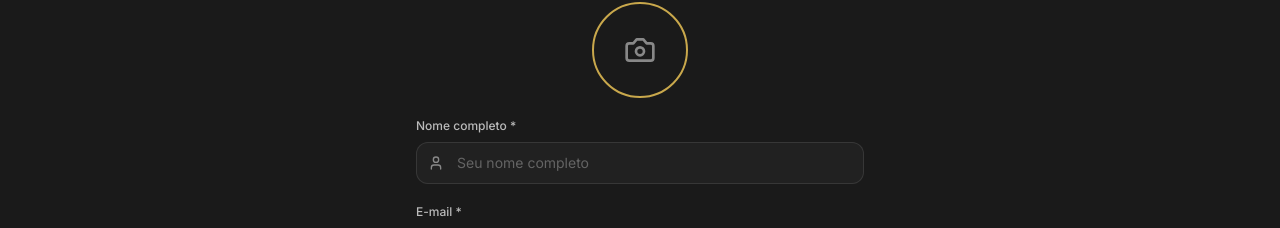
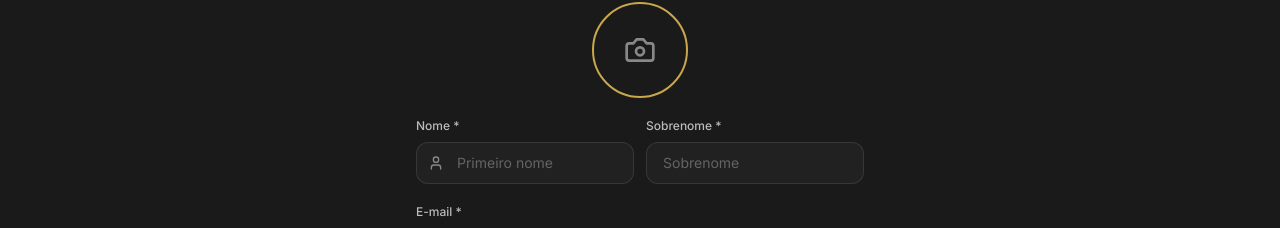
Before and after one commit to Brunotg09/AR_Consertos, a Next.js app: page /cadastro in a window 1280 px wide. Shown: the part 305-533 px from the top of the page. Built offline with nearby package versions, Linux system fonts and the light colour scheme; no server answers.

Commit message:
feat: split name into Nome/Sobrenome on registration

```diff
--- a/app/cadastro/page.tsx
+++ b/app/cadastro/page.tsx
@@ -50,7 +50,8 @@ function passwordStrength(pw: string) {
 export default function CadastroPage() {
   const router = useRouter();
 
-  const [fullName, setFullName] = useState("");
+  const [firstName, setFirstName] = useState("");
+  const [lastName, setLastName] = useState("");
   const [email, setEmail] = useState("");
   const [phone, setPhone] = useState("");
   const [birthDate, setBirthDate] = useState("");
@@ -103,10 +104,16 @@ export default function CadastroPage() {
     reader.readAsDataURL(file);
   };
 
+  const fullName = `${firstName} ${lastName}`.trim();
+
   const handleSubmit = async (e: React.FormEvent) => {
     e.preventDefault();
     setError("");
 
+    if (!firstName.trim() || !lastName.trim()) {
+      setError("Preencha nome e sobrenome.");
+      return;
+    }
     if (password.length < 8) {
       setError("A senha deve ter pelo menos 8 caracteres.");
       return;
@@ -291,17 +298,31 @@ export default function CadastroPage() {
         </div>
 
         {/* Nome */}
+        <div className="grid grid-cols-2 gap-3">
           <div>
-          <label className="mb-2 block text-xs font-medium text-white/70">Nome completo *</label>
+            <label className="mb-2 block text-xs font-medium text-white/70">Nome *</label>
             <div className="relative">
               <User className="absolute left-3 top-1/2 h-4 w-4 -translate-y-1/2" style={{ color: "#888888" }} />
               <input
                 required
-              value={fullName}
-              onChange={(e) => setFullName(e.target.value)}
+                value={firstName}
+                onChange={(e) => setFirstName(e.target.value)}
                 className="w-full rounded-xl border border-white/10 bg-white/[0.03] py-2.5 pl-10 pr-4 text-sm text-white placeholder-white/30 outline-none transition-all focus:border-ar-red/50 focus:ring-1 focus:ring-ar-red/20"
-              placeholder="Seu nome completo"
+                placeholder="Primeiro nome"
               />
+            </div>
+          </div>
+          <div>
+            <label className="mb-2 block text-xs font-medium text-white/70">Sobrenome *</label>
+            <div className="relative">
+              <input
+                required
+                value={lastName}
+                onChange={(e) => setLastName(e.target.value)}
+                className="w-full rounded-xl border border-white/10 bg-white/[0.03] py-2.5 px-4 text-sm text-white placeholder-white/30 outline-none transition-all focus:border-ar-red/50 focus:ring-1 focus:ring-ar-red/20"
+                placeholder="Sobrenome"
+              />
+            </div>
           </div>
         </div>
 
```
Lines whose indentation alone changed are shown as unchanged.
